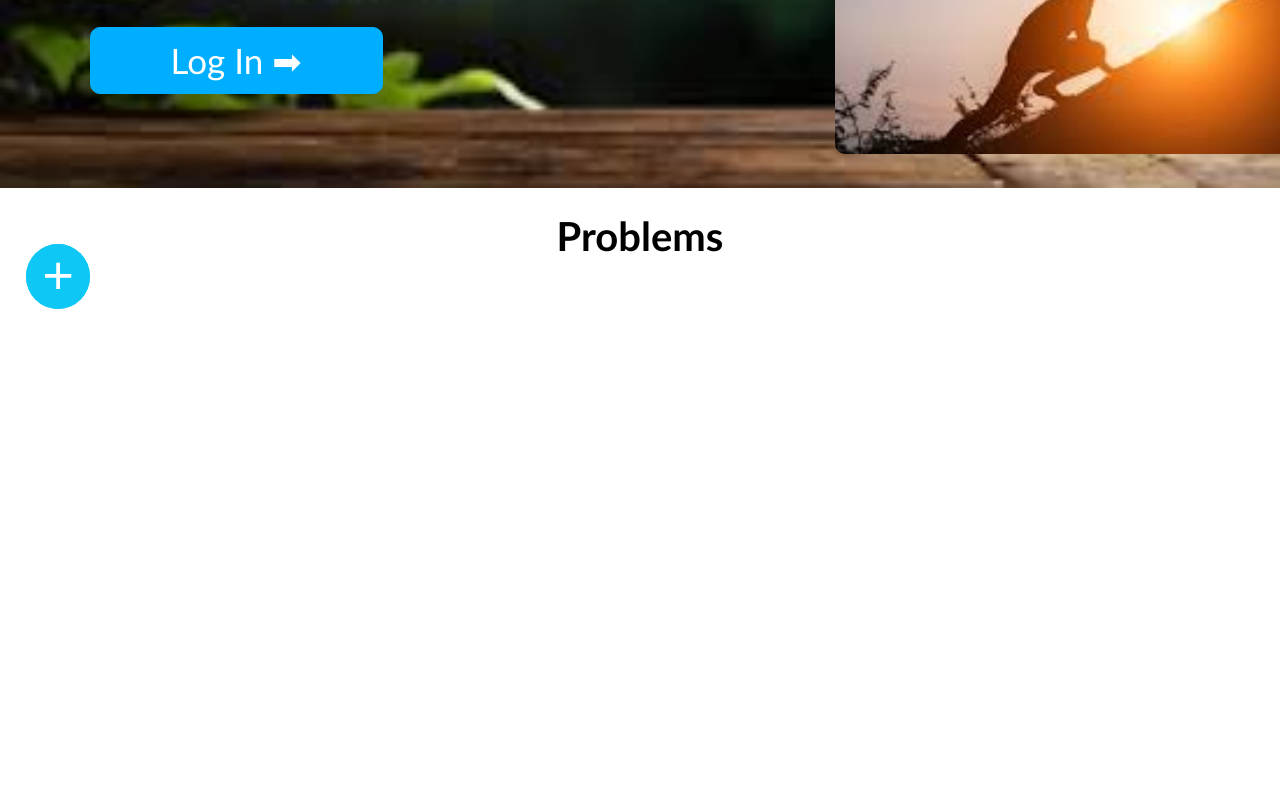
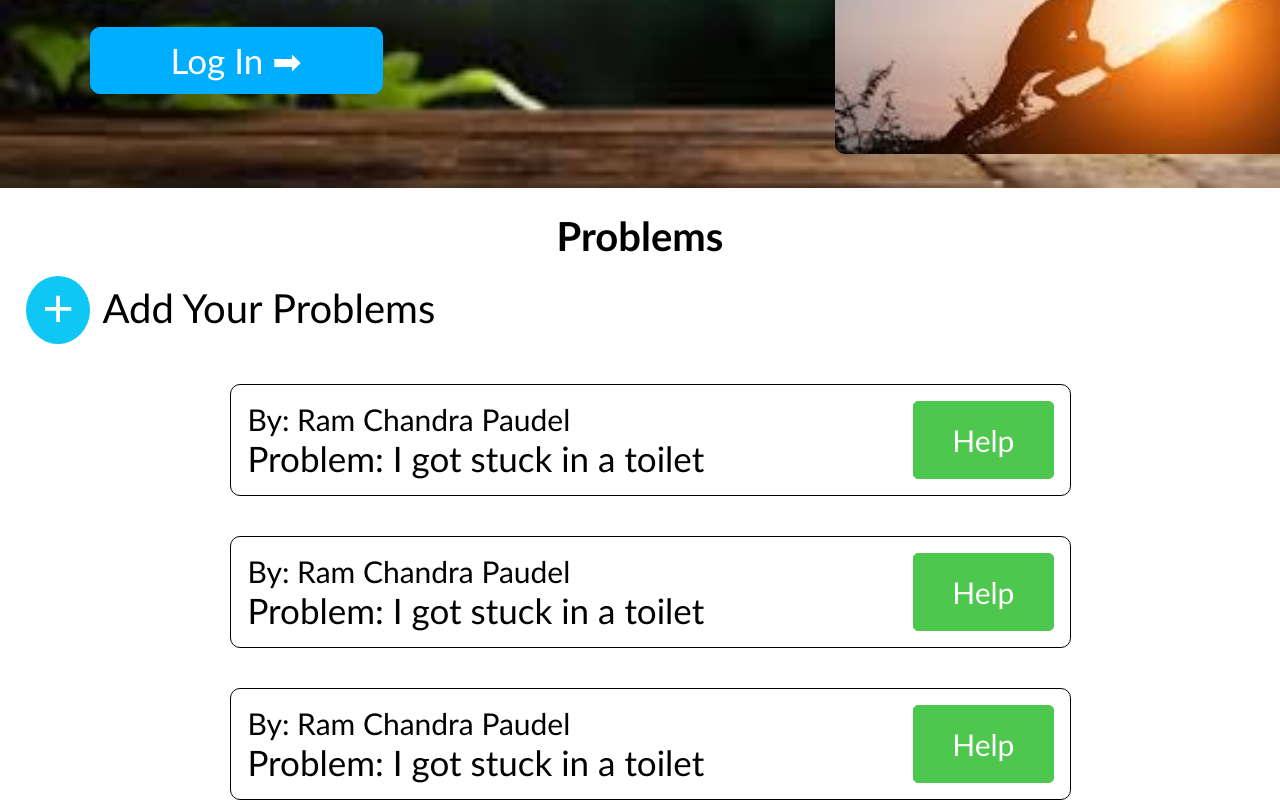
Before and after one commit to SatyamPathak2012/hackathon-community, a plain HTML site: page index.html in a window 1280 px wide. Shown: the part 622-1422 px from the top of the page. Before the commit the page ends 931 px from the top, so only its background shows below. Drawn offline with nearby package versions, Linux system fonts and the light colour scheme.

Commit message:
third try

```diff
--- a/index.html
+++ b/index.html
@@ -28,12 +28,32 @@
             <h1 class="problems">Problems</h1>
 
             <div class="addproblem">
-                <!-- <p class="addurproblem">Add Your Problems</p> -->
-                <i class="ri-add-large-line addicon"></i>
-                <!-- <input type="text" placeholder="Add your problem" class="probleminput"> -->
-
-                <div class="problem1">
-
+                <div style="display: flex;">
+                    <i class="ri-add-large-line addicon"></i>
+                    <p class="addurproblem">Add Your Problems</p>
+                </div>
+                <div class="problemsname">
+                    <div class="problem1">
+                        <div>
+                            <p class="problemperson">By: Ram Chandra Paudel</p>
+                            <p class="problemname">Problem: I got stuck in a toilet</p>
+                        </div>
+                        <button class="helpbtn">Help</button>
+                    </div>
+                    <div class="problem1">
+                        <div>
+                            <p class="problemperson">By: Ram Chandra Paudel</p>
+                            <p class="problemname">Problem: I got stuck in a toilet</p>
+                        </div>
+                        <button class="helpbtn">Help</button>
+                    </div>
+                    <div class="problem1">
+                        <div>
+                            <p class="problemperson">By: Ram Chandra Paudel</p>
+                            <p class="problemname">Problem: I got stuck in a toilet</p>
+                        </div>
+                        <button class="helpbtn">Help</button>
+                    </div>
                 </div>
             </div>
          </div>
--- a/style.css
+++ b/style.css
@@ -103,3 +103,33 @@
 .probleminput::placeholder{
     font-size: 30px;
 }
+.problem1{
+    border: 1px solid black;
+    padding: 1rem;
+    border-radius: 10px;
+    width: 63vw;
+    margin-left: 18vw;
+    margin-top: 5vh;
+    display: flex;
+    justify-content: space-between;
+}
+.problemperson{
+    font-size: 30px;
+}
+.problemname{
+    font-size: 35px;
+}
+.helpbtn{
+    padding-left: 3vw;
+    padding-right: 3vw;
+    font-size: 30px;
+    background-color: rgb(77, 199, 77);
+    color: white;
+    border: 1px solid rgb(77, 199, 77);
+    border-radius: 5px;
+}
+.addurproblem{
+    margin-top: 3vh;
+    font-size: 40px;
+    margin-left: 1vw;
+}
```
Also changed, not shown: scirpt.js (line endings or trailing spaces).
